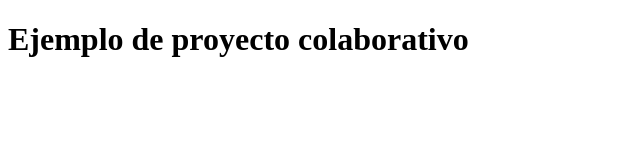
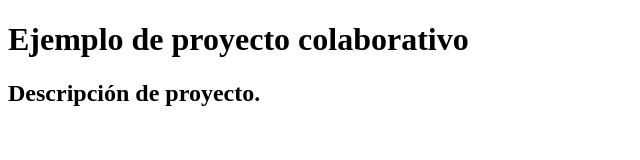
Before and after one commit to ChicoDevel/proyecto1-copy, a plain HTML site: page index.html in a window 1280 px wide. Shown: the whole page, without its empty margins (0-640 px from the left). Drawn offline with Linux system fonts and the light colour scheme.

Commit message:
Añadido H2

```diff
--- a/index.html
+++ b/index.html
@@ -8,6 +8,7 @@
   <body>
     <header>
       <h1>Ejemplo de proyecto colaborativo</h1>
+      <h2>Descripción de proyecto.</h2>
     </header>
   </body>
 </html>
```
